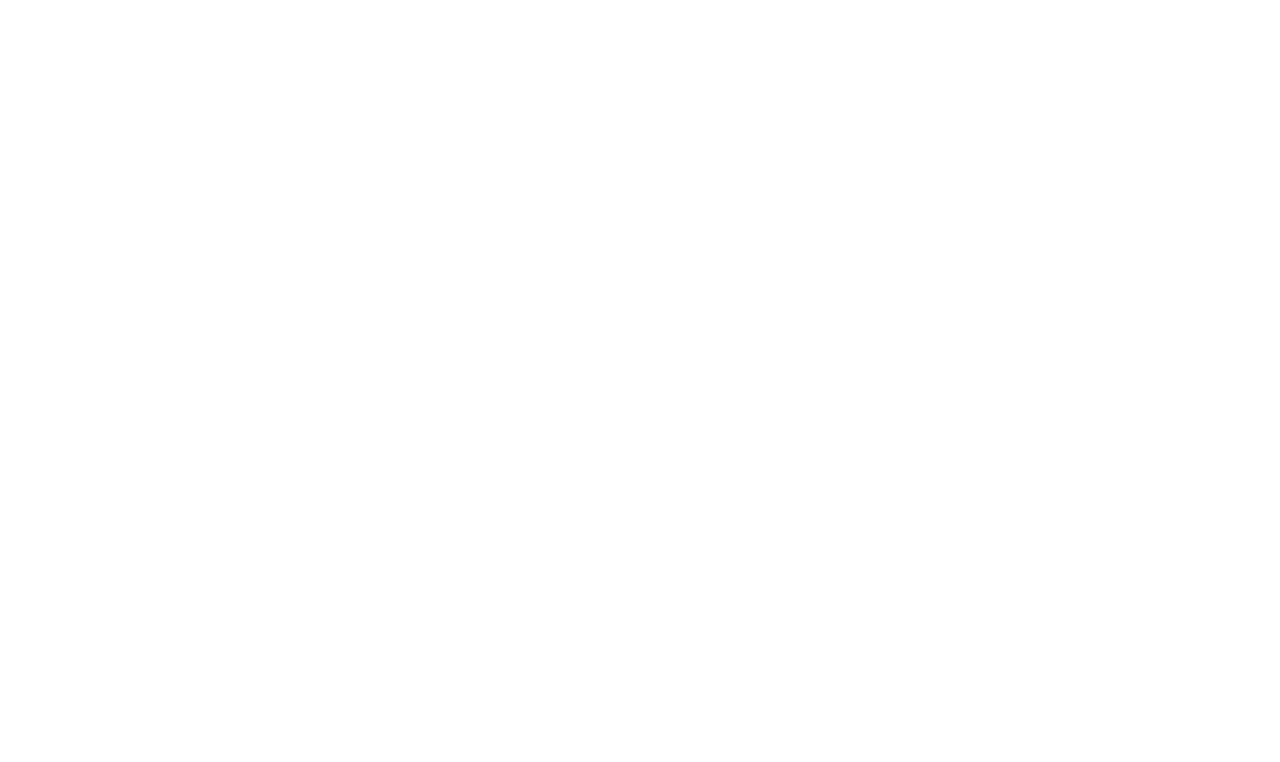
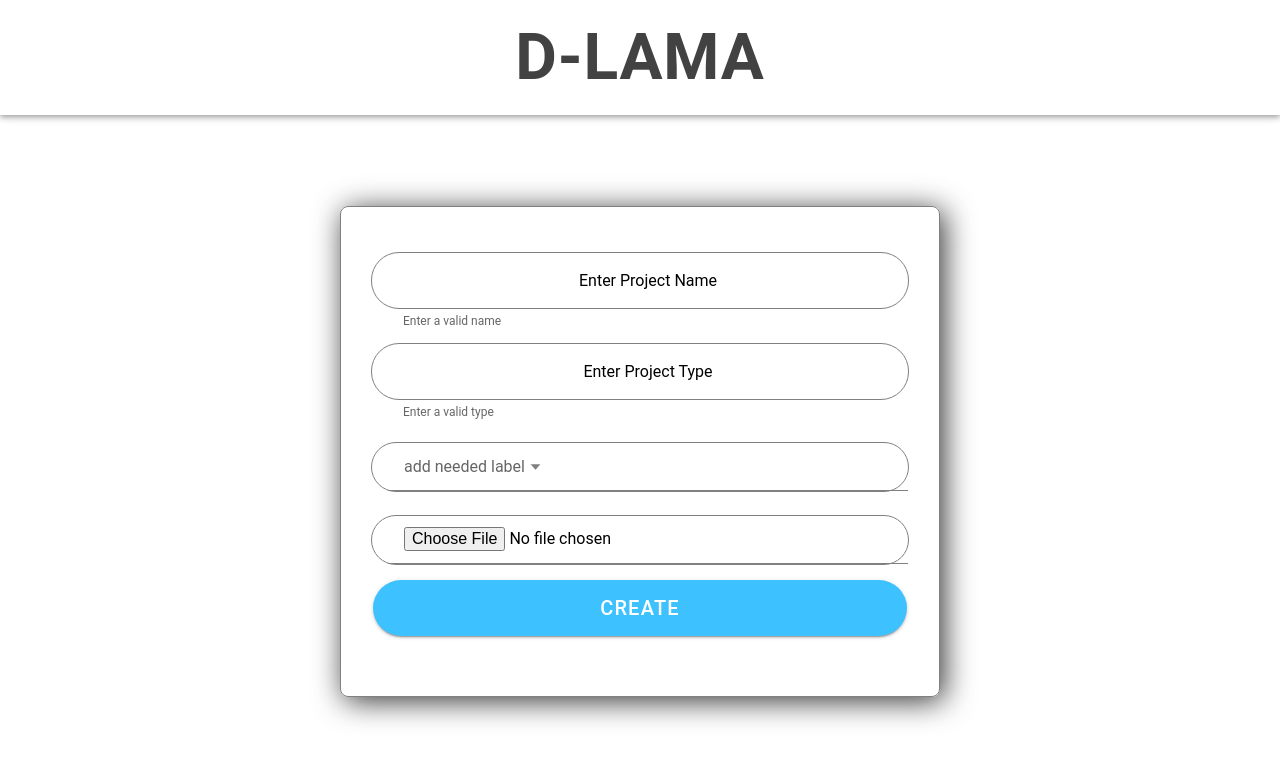
Before and after one commit to d-lama/d-lama-webapp, a React (Vite) app: page /projectcreation in a window 1280 px wide. Shown: the top 762 px of the page. Built offline with nearby package versions, Linux system fonts and the light colour scheme.

Commit message:
feat/19-project-creation-page-desktop-screen - added ProjectCreationDesktop.tsx and ProjectCreationDesktop.css - first try of view for project creation

```diff
--- a/src/App.tsx
+++ b/src/App.tsx
@@ -25,6 +25,7 @@
 import Registration from "./pages/Registration";
 import RegistrationSucceed from "./pages/RegistrationSucceed";
 import React, {useEffect, useState} from "react";
+import ProjectCreationDesktop from "./pages/ProjectCreationDesktop";
 
 
 setupIonicReact();
@@ -57,6 +58,9 @@
                     <Route exact path="/registrationsucceed">
                         <RegistrationSucceed/>
                     </Route>
+                    <Route exact path="/projectcreation">
+                        <ProjectCreationDesktop/>
+                    </Route>
                     <Route exact path="/">
                         <Redirect to="/home"/>
                     </Route>
--- /dev/null
+++ b/src/pages/ProjectCreationDesktop.css
@@ -0,0 +1,17 @@
+.custom-border {
+    padding: 30px;
+    border: 1px solid gray;
+    box-shadow: 4px 4px 30px rgba(0, 0, 0, 0.8);
+    border-radius: 8px 8px 8px 8px;
+}
+
+.custom-item {
+    max-width: 200px;
+}
+/*
+.file-upload {
+    opacity: 0;
+    position: absolute;
+}
+
+ */
--- /dev/null
+++ b/src/pages/ProjectCreationDesktop.tsx
@@ -0,0 +1,151 @@
+import React, {useState} from 'react';
+import {
+    IonContent,
+    IonHeader,
+    IonItem,
+    IonLabel,
+    IonList,
+    IonPage, IonSelect,
+    IonSelectOption,
+    IonTitle,
+    IonToolbar
+} from '@ionic/react';
+import {Input, InputType} from "../components/forms/Input";
+import {Button, ButtonType} from "../components/forms/Button";
+import axios from "axios";
+import './ProjectCreationDesktop.css';
+
+
+
+export default function ProjectCreationDesktop() {
+    const [labelText, setLabelText] = useState('');
+    const [selection, setSelection] = useState(null);
+    const [mask, setMask] = useState({
+        projectName: "",
+        projectType: "",
+        addLabel: "",
+        uploadData: "",
+        formData:''
+    })
+    function clearSelection() {
+        setSelection(null);
+    }
+
+    function handleChange(e: { target: { name: any; value: any; }; }) {
+        setMask(prev => ({...prev, [e.target.name]: e.target.value}))
+    }
+    const [selectedFile, setSelectedFile] = useState(null);
+
+    function handleFileInputChange(event:any) {
+        setSelectedFile(event.target.files[0]);
+    }
+
+    function handleFileUpload(e: React.SyntheticEvent) {
+        const formData = new FormData();
+
+        // Hier können Sie die FormData an Ihren API-Endpunkt senden
+        // z.B. mit fetch oder axios
+        e.preventDefault()
+        axios.post('/api/register', {
+            formData: mask.formData,
+
+        })
+            .then(function () {
+                window.location.href = '/home';
+            })
+            .catch(function () {
+                setLabelText('Connection failed!');
+                setTimeout(() => {
+                    setLabelText('');
+                }, 3000);
+            });
+    }
+
+    const handleSubmit = function (e: React.SyntheticEvent) {
+        e.preventDefault()
+        axios.post('/api/register', {
+            projectName: mask.projectName,
+            projectType: mask.projectType,
+            addLabel: mask.addLabel,
+            uploadData: mask.uploadData
+
+        })
+            .then(function () {
+                window.location.href = '/home';
+            })
+            .catch(function () {
+                setLabelText('Connection failed!');
+                setTimeout(() => {
+                    setLabelText('');
+                }, 3000);
+            });
+    }
+
+    return (
+        <>
+            <IonPage>
+                <IonHeader mode={"md"}>
+                    <IonToolbar>
+                        <IonTitle
+                            style={{fontSize: '4rem', fontWeight: 'bold', marginTop: '20px', marginBottom: '20px'}}
+                            className="ion-text-center">D-LAMA</IonTitle>
+                    </IonToolbar>
+                </IonHeader>
+                <IonContent class={"ion-padding"}>
+                    <div style={{
+                        display: 'flex',
+                        flexDirection: 'column',
+                        alignItems: 'center',
+                        justifyContent: 'center',
+                        height: '80vh'
+                    }}>
+                        <form className={'custom-border'} style={{width: '80%', maxWidth: '600px'}}
+                              onSubmit={handleFileUpload}>
+                            <Input
+                                name={"projectName"}
+                                change={handleChange}
+                                inputName={"Enter Project Name"}
+                                placeholder={"D-LAMA Test Project"}
+                                helperText={"Enter a valid name"}
+                                errorText={"Invalid text"}
+                                inputType={InputType.text}/>
+                            <Input
+                                name={"projectType"}
+                                change={handleChange}
+                                inputName={"Enter Project Type"}
+                                placeholder={"Text"}
+                                helperText={"Enter a valid type"}
+                                errorText={"Invalid type"}
+                                inputType={InputType.text}/>
+                            <IonList>
+                                <IonItem fill="outline" style={{marginTop: '15px', position:'center'}} shape='round' mode={"md"}>
+                                    <IonSelect
+                                        value={selection}
+                                        onIonChange={(e) => setSelection(e.detail.value)}
+                                        placeholder="add needed label"
+                                        multiple={true}
+                                        onIonCancel={clearSelection}
+                                        >
+                                        <IonSelectOption value="positive">positive</IonSelectOption>
+                                        <IonSelectOption value="negative">negative</IonSelectOption>
+                                        <IonSelectOption value="neutral">neutral</IonSelectOption>
+                                    </IonSelect>
+                                </IonItem>
+                            </IonList>
+                            <IonItem fill="outline" style={{marginTop: '15px', marginBottom: '15px'}} shape='round' mode={"md"}>
+                                <input className="file-upload" type="file" onChange={handleFileInputChange} placeholder={"Choose file"}/>
+                            </IonItem>
+                            {labelText &&
+                                <IonItem id="{{error}}" style={{marginBottom: '15px'}}>
+                                    <IonLabel className="ion-text-center" color="danger">{labelText}</IonLabel>
+                                </IonItem>}
+                            <Button data-testid="register-button" buttonText={"Create"} buttonType={ButtonType.submit}
+                                    color={"secondary"}></Button>
+                        </form>
+                    </div>
+                </IonContent>
+            </IonPage>
+        </>
+
+    );
+}
```
